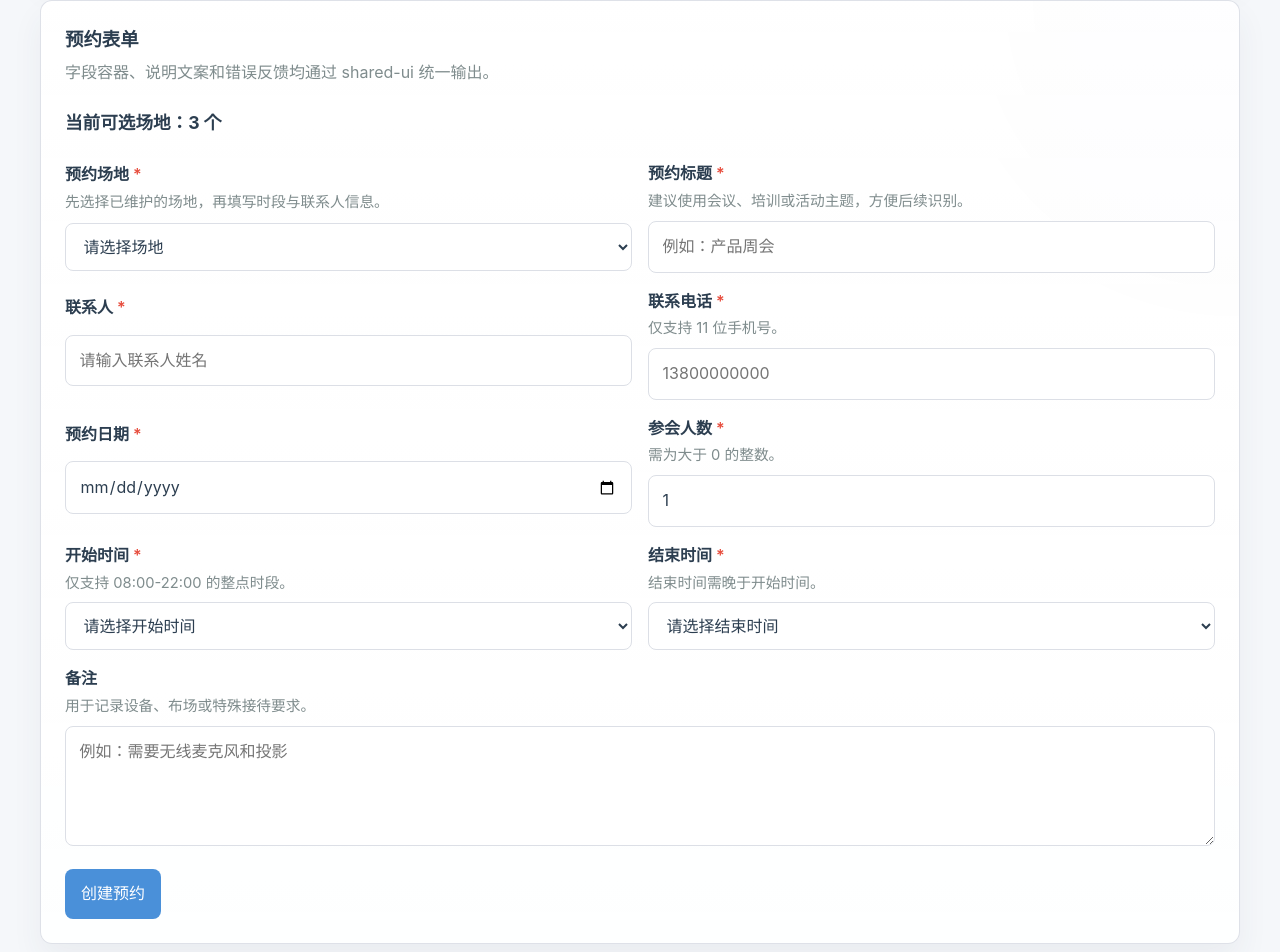
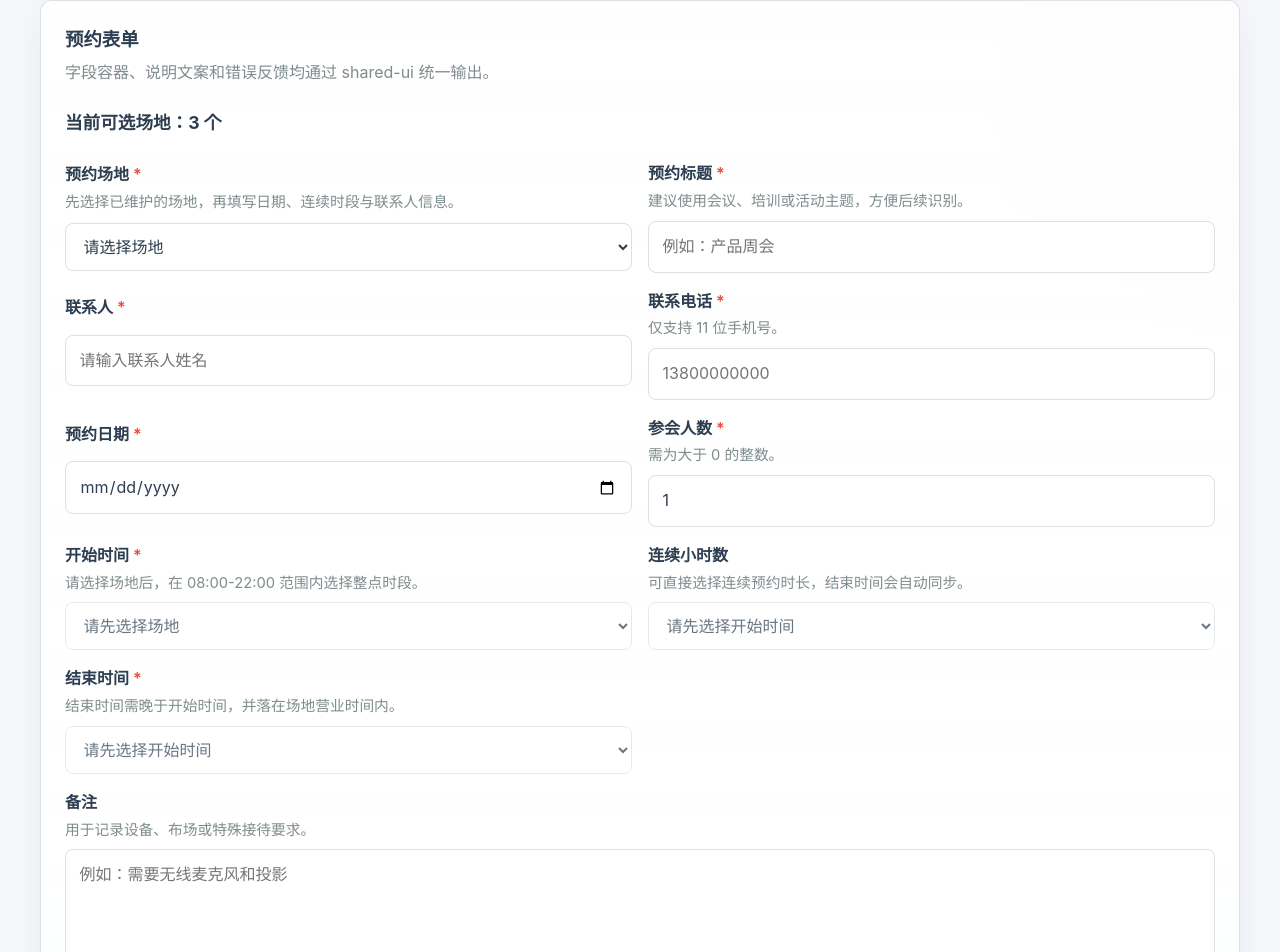
Before and after one commit to huahua-byte/vue-crud-demo, a Vue app: page /bookings/new in a window 1280 px wide. Shown: the part 588-1540 px from the top of the page. Built offline with nearby package versions, Linux system fonts and the light colour scheme.

Commit message:
[AI Worker] Implement issue #13: 实现预约创建页面与连续时段选择流程

```diff
--- a/src/domain/booking/rules.ts
+++ b/src/domain/booking/rules.ts
@@ -127,6 +127,30 @@ export function isValidContinuousBooking(startTime: string, endTime: string): bo
   return expandTimeRange(startTime, endTime).length > 0
 }
 
+export function validateVenueBusinessHourBooking(
+  startTime: string,
+  endTime: string,
+  openingTime: string,
+  closingTime: string,
+): BookingValidationResult {
+  if (!isValidBusinessHourBooking(startTime, endTime) || !isValidContinuousBooking(startTime, endTime)) {
+    return createValidationResult()
+  }
+
+  const fieldErrors: BookingFieldErrors = {}
+  const venueHourMessage = `所选场地营业时间为 ${openingTime}-${closingTime}。`
+
+  if (compareTimeSlotLabels(startTime, openingTime) < 0) {
+    fieldErrors.startTime = `${venueHourMessage} 请选择营业时间内的开始时间。`
+  }
+
+  if (compareTimeSlotLabels(endTime, closingTime) > 0) {
+    fieldErrors.endTime = `${venueHourMessage} 请选择营业时间内的结束时间。`
+  }
+
+  return createValidationResult(fieldErrors)
+}
+
 export function validateBookingDraft(draft: BookingDraft): BookingValidationResult {
   const requiredValidation = validateRequiredBookingFields(draft)
 
--- a/src/pages/BookingCreatePage.vue
+++ b/src/pages/BookingCreatePage.vue
@@ -1,7 +1,16 @@
 <script setup lang="ts">
-import { computed, onMounted, reactive, ref } from 'vue'
+import { computed, onMounted, reactive, ref, watch } from 'vue'
 
-import { getBusinessHourSlots, type BookingDraft, type BookingFieldErrors, type Venue } from '../domain/booking'
+import {
+  BUSINESS_HOUR_END,
+  BUSINESS_HOUR_START,
+  compareTimeSlotLabels,
+  expandTimeRange,
+  getBusinessHourSlots,
+  type BookingDraft,
+  type BookingFieldErrors,
+  type Venue,
+} from '../domain/booking'
 import { createBooking, getVenues } from '../services/booking'
 import { SharedFeedbackMessage, SharedFormField, SharedPanel, mapBookingValidationToMessages } from '../components/shared'
 
@@ -14,6 +23,7 @@ const fieldErrors = ref<BookingFieldErrors>({})
 const generalErrors = ref<string[]>([])
 const successMessage = ref('')
 const loadErrorMessage = ref('')
+const durationHours = ref<number | null>(null)
 const statusMessage = computed(() => {
   if (isLoadingVenues.value) {
     return '正在加载场地选项...'
@@ -27,6 +37,51 @@ const statusMessage = computed(() => {
 })
 
 const businessHourSlots = getBusinessHourSlots()
+const selectableEndSlots = [...businessHourSlots, BUSINESS_HOUR_END]
+const selectedVenue = computed<Venue | null>(() => venues.value.find((venue) => venue.id === draft.venueId) ?? null)
+const venueHoursMessage = computed(() => {
+  if (selectedVenue.value === null) {
+    return `请选择场地后，在 ${BUSINESS_HOUR_START}-${BUSINESS_HOUR_END} 范围内选择整点时段。`
+  }
+
+  return `当前场地营业时间：${selectedVenue.value.openingTime}-${selectedVenue.value.closingTime}，仅支持整点连续预约。`
+})
+const availableStartSlots = computed<readonly string[]>(() => {
+  if (selectedVenue.value === null) {
+    return []
+  }
+
+  return businessHourSlots.filter(
+    (slot) =>
+      compareTimeSlotLabels(slot, selectedVenue.value!.openingTime) >= 0 &&
+      compareTimeSlotLabels(slot, selectedVenue.value!.closingTime) < 0,
+  )
+})
+const availableEndSlots = computed<string[]>(() => {
+  if (selectedVenue.value === null || draft.startTime === '') {
+    return []
+  }
+
+  return selectableEndSlots.filter(
+    (slot) =>
+      compareTimeSlotLabels(slot, draft.startTime) > 0 && compareTimeSlotLabels(slot, selectedVenue.value!.closingTime) <= 0,
+  )
+})
+const durationOptions = computed<number[]>(() => {
+  if (selectedVenue.value === null || draft.startTime === '') {
+    return []
+  }
+
+  return availableEndSlots.value.map((_, index) => index + 1)
+})
+const durationHoursInput = computed({
+  get(): string {
+    return durationHours.value === null ? '' : String(durationHours.value)
+  },
+  set(value: string) {
+    durationHours.value = value === '' ? null : Number.parseInt(value, 10)
+  },
+})
 
 function createInitialDraft(): BookingDraft {
   return {
@@ -42,6 +97,32 @@ function createInitialDraft(): BookingDraft {
   }
 }
 
+function clearTimeSelection(): void {
+  draft.startTime = ''
+  draft.endTime = ''
+  durationHours.value = null
+}
+
+function syncDurationFromTimeRange(): void {
+  if (draft.startTime === '' || draft.endTime === '') {
+    durationHours.value = null
+    return
+  }
+
+  const occupiedSlots = expandTimeRange(draft.startTime, draft.endTime)
+  durationHours.value = occupiedSlots.length > 0 ? occupiedSlots.length : null
+}
+
+function syncTimeRangeFromDuration(nextDurationHours: number | null): void {
+  if (draft.startTime === '' || nextDurationHours === null) {
+    draft.endTime = ''
+    return
+  }
+
+  const nextEndTime = availableEndSlots.value[nextDurationHours - 1]
+  draft.endTime = nextEndTime ?? ''
+}
+
 async function submitBooking(currentDraft: BookingDraft): Promise<void> {
   isSubmitting.value = true
   fieldErrors.value = {}
@@ -50,9 +131,10 @@ async function submitBooking(currentDraft: BookingDraft): Promise<void> {
 
   const result = await createBooking(currentDraft)
 
-  if (result.ok) {
-    successMessage.value = '预约草稿提交成功。'
+  if (result.ok && result.data !== undefined) {
+    successMessage.value = `预约创建成功：${result.data.date} ${result.data.startTime}-${result.data.endTime}，场地已写入列表与周历。`
     Object.assign(draft, createInitialDraft())
+    durationHours.value = null
     isSubmitting.value = false
     return
   }
@@ -85,6 +167,72 @@ async function loadVenueOptions(): Promise<void> {
   venues.value = result.data
   isLoadingVenues.value = false
 }
+
+watch(
+  () => draft.venueId,
+  () => {
+    clearTimeSelection()
+  },
+)
+
+watch(
+  () => draft.startTime,
+  (nextStartTime) => {
+    if (nextStartTime === '') {
+      draft.endTime = ''
+      durationHours.value = null
+      return
+    }
+
+    if (!availableStartSlots.value.includes(nextStartTime)) {
+      clearTimeSelection()
+      return
+    }
+
+    if (durationHours.value !== null) {
+      syncTimeRangeFromDuration(durationHours.value)
+      return
+    }
+
+    if (!availableEndSlots.value.includes(draft.endTime)) {
+      draft.endTime = ''
+      return
+    }
+
+    syncDurationFromTimeRange()
+  },
+)
+
+watch(durationHours, (nextDurationHours) => {
+  if (nextDurationHours === null) {
+    if (draft.endTime === '') {
+      return
+    }
+
+    syncDurationFromTimeRange()
+    return
+  }
+
+  syncTimeRangeFromDuration(nextDurationHours)
+})
+
+watch(
+  () => draft.endTime,
+  (nextEndTime) => {
+    if (nextEndTime === '') {
+      durationHours.value = null
+      return
+    }
+
+    if (!availableEndSlots.value.includes(nextEndTime)) {
+      draft.endTime = ''
+      durationHours.value = null
+      return
+    }
+
+    syncDurationFromTimeRange()
+  },
+)
 
 onMounted(async () => {
   await loadVenueOptions()
@@ -135,7 +283,7 @@ onMounted(async () => {
           <SharedFormField
             label="预约场地"
             for-id="booking-venue"
-            hint="先选择已维护的场地，再填写时段与联系人信息。"
+            hint="先选择已维护的场地，再填写日期、连续时段与联系人信息。"
             :required="true"
             :error="fieldErrors.venueId"
           >
@@ -234,7 +382,7 @@ onMounted(async () => {
           <SharedFormField
             label="开始时间"
             for-id="booking-start-time"
-            hint="仅支持 08:00-22:00 的整点时段。"
+            :hint="venueHoursMessage"
             :required="true"
             :error="fieldErrors.startTime"
           >
@@ -243,10 +391,33 @@ onMounted(async () => {
               v-model="draft.startTime"
               class="shared-control"
               :class="{ 'shared-control--error': fieldErrors.startTime }"
+              :disabled="selectedVenue === null || availableStartSlots.length === 0"
             >
-              <option value="">请选择开始时间</option>
-              <option v-for="slot in businessHourSlots" :key="`start-${slot}`" :value="slot">
+              <option value="">
+                {{ selectedVenue === null ? '请先选择场地' : '请选择开始时间' }}
+              </option>
+              <option v-for="slot in availableStartSlots" :key="`start-${slot}`" :value="slot">
                 {{ slot }}
+              </option>
+            </select>
+          </SharedFormField>
+
+          <SharedFormField
+            label="连续小时数"
+            for-id="booking-duration-hours"
+            hint="可直接选择连续预约时长，结束时间会自动同步。"
+          >
+            <select
+              id="booking-duration-hours"
+              v-model="durationHoursInput"
+              class="shared-control"
+              :disabled="draft.startTime === '' || durationOptions.length === 0"
+            >
+              <option value="">
+                {{ draft.startTime === '' ? '请先选择开始时间' : '请选择连续小时数' }}
+              </option>
+              <option v-for="option in durationOptions" :key="`duration-${option}`" :value="String(option)">
+                连续 {{ option }} 小时
               </option>
             </select>
           </SharedFormField>
@@ -254,7 +425,7 @@ onMounted(async () => {
           <SharedFormField
             label="结束时间"
             for-id="booking-end-time"
-            hint="结束时间需晚于开始时间。"
+            hint="结束时间需晚于开始时间，并落在场地营业时间内。"
             :required="true"
             :error="fieldErrors.endTime"
           >
@@ -263,9 +434,12 @@ onMounted(async () => {
               v-model="draft.endTime"
               class="shared-control"
               :class="{ 'shared-control--error': fieldErrors.endTime }"
+              :disabled="draft.startTime === '' || availableEndSlots.length === 0"
             >
-              <option value="">请选择结束时间</option>
-              <option v-for="slot in [...businessHourSlots, '22:00']" :key="`end-${slot}`" :value="slot">
+              <option value="">
+                {{ draft.startTime === '' ? '请先选择开始时间' : '请选择结束时间' }}
+              </option>
+              <option v-for="slot in availableEndSlots" :key="`end-${slot}`" :value="slot">
                 {{ slot }}
               </option>
             </select>
--- a/src/stores/useBookingStore.ts
+++ b/src/stores/useBookingStore.ts
@@ -10,6 +10,7 @@ import {
   saveSeedMeta,
   saveVenues,
   validateBookingDraft,
+  validateVenueBusinessHourBooking,
   validateVenueDraft,
   type AppSeedMeta,
   type Booking,
@@ -302,6 +303,21 @@ function createBooking(draft: BookingDraft): StoreActionResult<Booking> {
     }
   }
 
+  const venueTimeValidation = validateVenueBusinessHourBooking(
+    draft.startTime,
+    draft.endTime,
+    venue.openingTime,
+    venue.closingTime,
+  )
+
+  if (!venueTimeValidation.isValid) {
+    return {
+      ok: false,
+      message: getValidationMessage(venueTimeValidation),
+      validation: venueTimeValidation,
+    }
+  }
+
   const conflict = findBookingConflict(state.bookings, {
     venueId: draft.venueId,
     date: draft.date,
```
Also changed, not shown: 2 other files (tests, documents, lock files or other folders).
